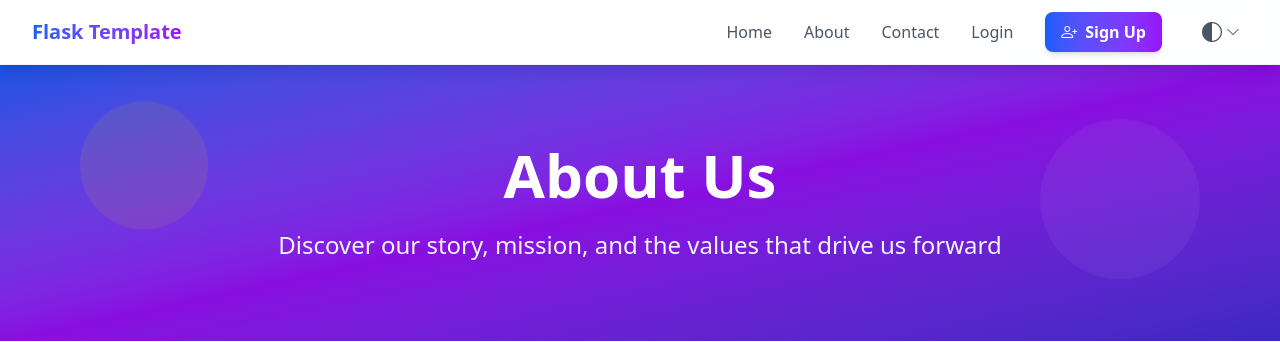
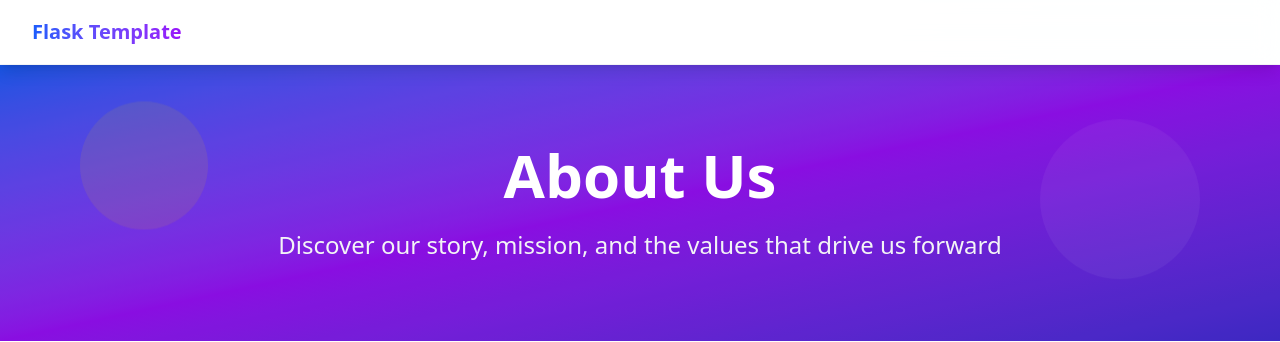
Before and after one commit to MACantara/Friendly-Chatbot, a Flask app: page /about in a window 1280 px wide. Shown: the top 342 px of the page. Run offline with Flask 3, Linux system fonts and the light colour scheme.

Commit message:
Refactor navbar.html to improve code readability by commenting out unused sections and clarifying authentication links

```diff
--- a/app/templates/partials/navbar.html
+++ b/app/templates/partials/navbar.html
@@ -7,7 +7,7 @@
                     Flask Template
                 </a>
             </div>
-            <div class="hidden md:flex items-center space-x-8">
+            <!-- <div class="hidden md:flex items-center space-x-8">
                 <a href="{{ url_for('main.home') }}" class="text-gray-600 dark:text-gray-300 hover:text-blue-600 dark:hover:text-blue-400 transition-all duration-300 font-medium relative group">
                     Home
                     <span class="absolute -bottom-1 left-0 w-0 h-0.5 bg-gradient-to-r from-blue-600 to-purple-600 group-hover:w-full transition-all duration-300"></span>
@@ -21,9 +21,9 @@
                     <span class="absolute -bottom-1 left-0 w-0 h-0.5 bg-gradient-to-r from-blue-600 to-purple-600 group-hover:w-full transition-all duration-300"></span>
                 </a>
 
-                <!-- Authentication Links -->
+                Authentication Links
                 {% if session.get('user_id') %}
-                    <!-- Admin Panel Link for Admin Users -->
+                     Admin Panel Link for Admin Users
                     {% if not config.get('DISABLE_DATABASE', False) and current_user and current_user.is_admin %}
                         <a href="{{ url_for('admin.dashboard') }}" class="text-orange-600 dark:text-orange-400 hover:text-orange-700 dark:hover:text-orange-300 transition-all duration-300 font-medium relative group">
                             <i class="bi bi-gear mr-1"></i>Admin
@@ -31,7 +31,7 @@
                         </a>
                     {% endif %}
 
-                    <!-- User Dropdown -->
+                    User Dropdown
                     <div class="relative">
                         <button class="flex items-center text-gray-700 dark:text-gray-300 hover:text-blue-600 dark:hover:text-blue-400 transition-colors duration-200 px-3 py-2 rounded-lg hover:bg-gray-100 dark:hover:bg-gray-700 cursor-pointer" data-dropdown-toggle="userDropdown">
                             <div class="w-8 h-8 rounded-full bg-gradient-to-r from-blue-500 to-purple-600 flex items-center justify-center text-white font-bold text-sm mr-2">
@@ -69,7 +69,7 @@
                     </a>
                 {% endif %}
 
-                <!-- Theme Dropdown -->
+                Theme Dropdown
                 <div class="relative" id="theme-dropdown">
                     <button id="theme-toggle" class="p-2 text-gray-600 dark:text-gray-300 hover:text-blue-600 dark:hover:text-blue-400 transition-all duration-300 hover:scale-110 transform rounded-lg hover:bg-gray-100 dark:hover:bg-gray-800 flex items-center space-x-1 cursor-pointer" aria-label="Select theme" title="Select theme" data-dropdown-toggle="theme-menu">
                         <i class="bi bi-sun-fill text-xl theme-light"></i>
@@ -94,9 +94,9 @@
                         </div>
                     </div>
                 </div>
-            </div>
-            <div class="md:hidden flex items-center space-x-2">
-                <!-- Mobile Theme Dropdown -->
+            </div> -->
+            <!-- <div class="md:hidden flex items-center space-x-2">
+                Mobile Theme Dropdown
                 <div class="relative" id="theme-dropdown-mobile">
                     <button id="theme-toggle-mobile" class="p-2 text-gray-800 dark:text-gray-200 hover:text-blue-600 dark:hover:text-blue-400 transition-colors duration-200 hover:scale-110 transform flex items-center space-x-1" aria-label="Select theme" title="Select theme" data-dropdown-toggle="theme-menu-mobile">
                         <i class="bi bi-sun-fill text-lg theme-light"></i>
@@ -124,17 +124,17 @@
                 <button id="mobile-menu-button" class="text-gray-800 dark:text-gray-200 hover:text-blue-600 dark:hover:text-blue-400 transition-colors duration-200 hover:scale-110 transform" data-dropdown-toggle="mobile-menu">
                     <i class="bi bi-list text-2xl"></i>
                 </button>
-            </div>
+            </div> -->
         </div>
     </div>
     <!-- Mobile menu -->
-    <div id="mobile-menu" class="hidden md:hidden bg-white/95 dark:bg-gray-900/95 backdrop-blur-md border-t border-gray-200/50 dark:border-gray-700/50 animate-slide-down transition-colors duration-300">
+    <!-- <div id="mobile-menu" class="hidden md:hidden bg-white/95 dark:bg-gray-900/95 backdrop-blur-md border-t border-gray-200/50 dark:border-gray-700/50 animate-slide-down transition-colors duration-300">
         <div class="px-2 pt-2 pb-3 space-y-1">
             <a href="{{ url_for('main.home') }}" class="block px-3 py-2 text-gray-600 dark:text-gray-300 hover:text-blue-600 dark:hover:text-blue-400 hover:bg-blue-50/50 dark:hover:bg-gray-800/50 transition-all duration-300 rounded-lg font-medium">Home</a>
             <a href="{{ url_for('main.about') }}" class="block px-3 py-2 text-gray-600 dark:text-gray-300 hover:text-blue-600 dark:hover:text-blue-400 hover:bg-blue-50/50 dark:hover:bg-gray-800/50 transition-all duration-300 rounded-lg font-medium">About</a>
             <a href="{{ url_for('contact.contact_page') }}" class="block px-3 py-2 text-gray-600 dark:text-gray-300 hover:text-blue-600 dark:hover:text-blue-400 hover:bg-blue-50/50 dark:hover:bg-gray-800/50 transition-all duration-300 rounded-lg font-medium">Contact</a>
 
-            <!-- Mobile Authentication Links -->
+            Mobile Authentication Links
             {% if session.get('user_id') %}
                 <div class="border-t border-gray-200 dark:border-gray-700 pt-2 mt-2">
                     <a href="{{ url_for('profile.profile') }}" class="block px-3 py-2 text-gray-600 dark:text-gray-300 hover:text-blue-600 dark:hover:text-blue-400 hover:bg-blue-50/50 dark:hover:bg-gray-800/50 transition-all duration-300 rounded-lg font-medium">
@@ -160,5 +160,5 @@
                 </div>
             {% endif %}
         </div>
-    </div>
+    </div> -->
 </nav>
```
